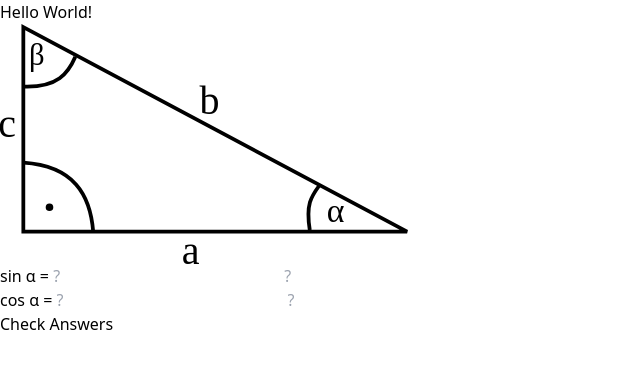
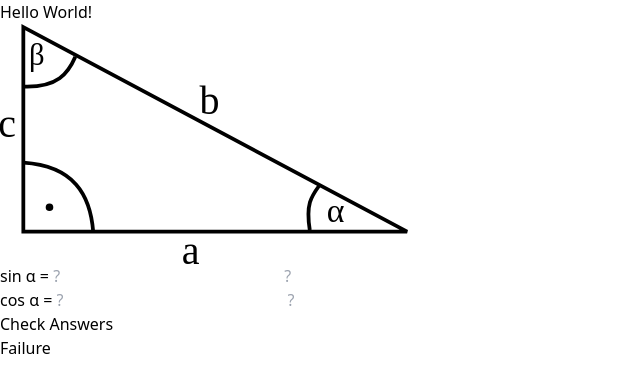
Before and after one commit to GOLDER303/trigonometric-functions-trainer, a React (Vite) app: page / in a window 1280 px wide. Both pictures are taken after a click on the button "Check Answers". Shown: the top 392 px of the page, without its empty margins (0-640 px from the left). Built offline with nearby package versions, Linux system fonts and the light colour scheme.

Commit message:
Add success and failure indicator

```diff
--- a/src/App.tsx
+++ b/src/App.tsx
@@ -16,6 +16,9 @@ function App() {
     const [cosBottomValue, setCosBottomValue] = useState("")
 
     const [imageId, setImageId] = useState(1)
+
+    const [revealAnswer, setRevealAnswer] = useState(false)
+    const [success, setSuccess] = useState(false)
 
     const triangleImages = [triangle1, triangle2, triangle3]
 
@@ -47,15 +50,16 @@ function App() {
             cosTopValue === answers[imageId].answers.cos.top &&
             cosBottomValue === answers[imageId].answers.cos.bottom
         ) {
-            //TODO:
-            console.log("success")
+            setSuccess(true)
             setTimeout(() => {
+                setRevealAnswer(false)
                 generateRandomImageId()
             }, 3000)
         } else {
-            //TODO:
-            console.log("failure")
+            setSuccess(false)
         }
+
+        setRevealAnswer(true)
     }
 
     return (
@@ -85,6 +89,8 @@ function App() {
             </div>
 
             <button onClick={checkAnswers}>Check Answers</button>
+
+            {revealAnswer && (success ? <div>Success!</div> : <div>Failure</div>)}
         </>
     )
 }
```
